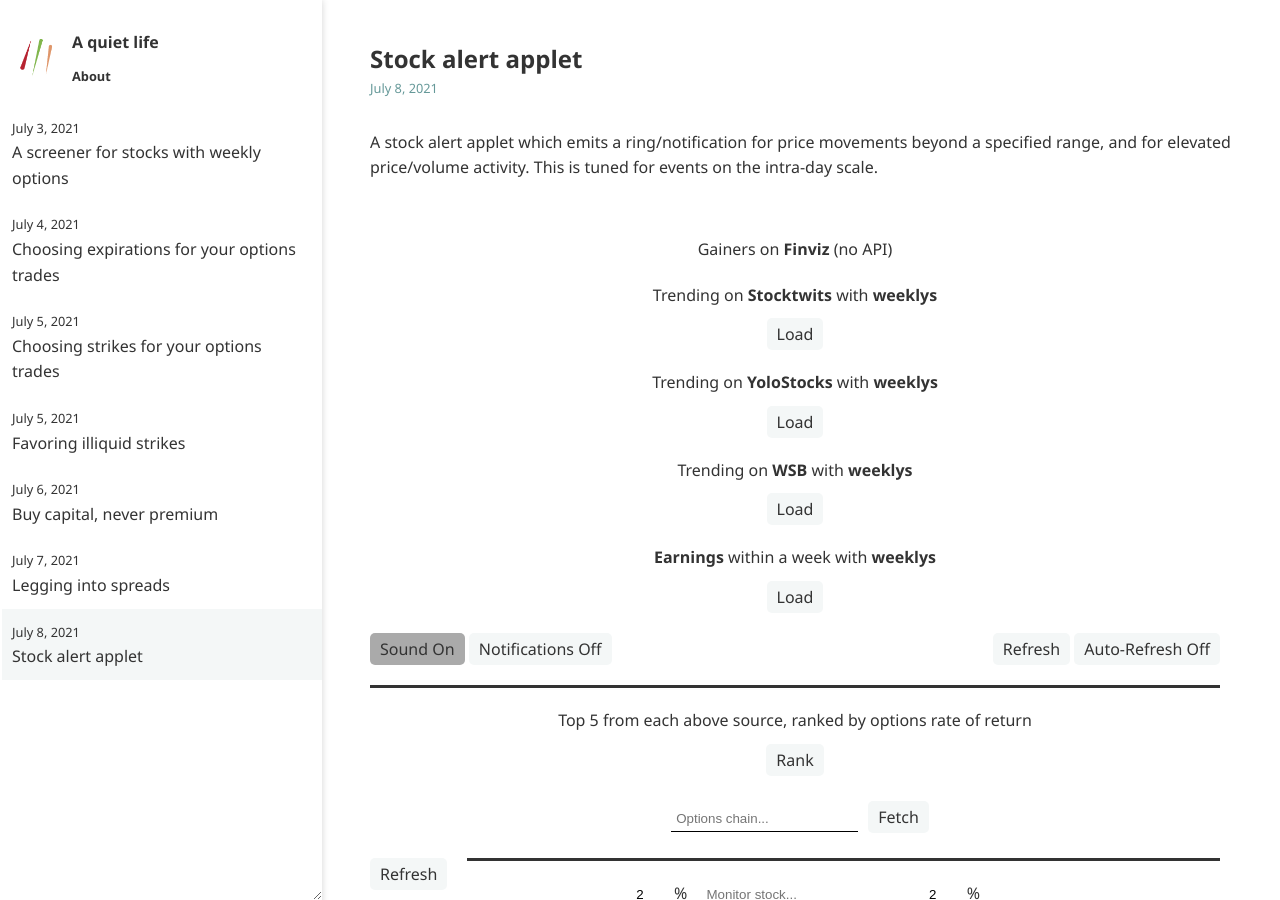
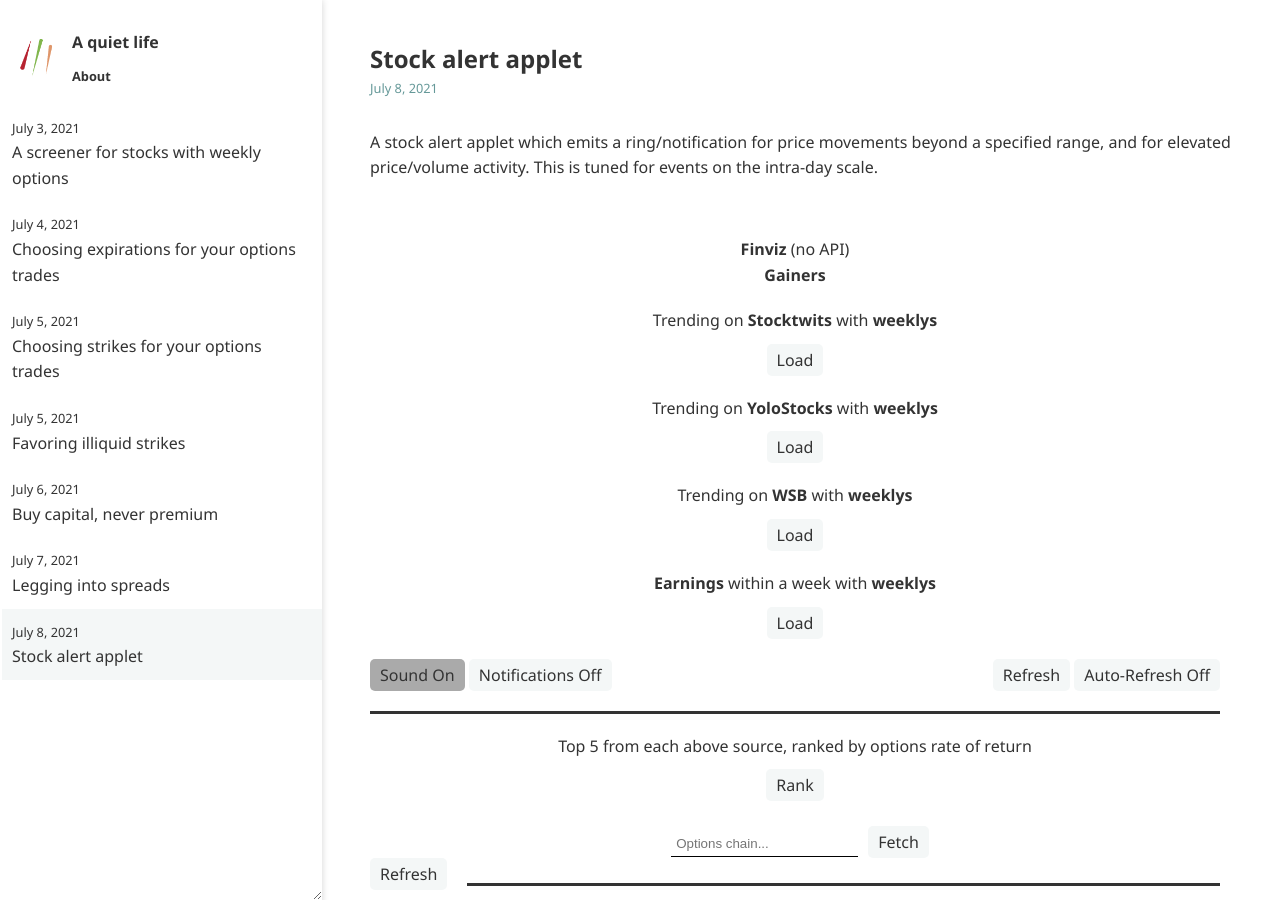
Before and after one commit to ansyblenetwork/aquietlife, a Jekyll site: the page built from _posts/2021-07-08-alerts.md, in a window 1280 px wide and 900 px high. Built offline with Jekyll 4.4.1, drawn with Linux system fonts in a browser that asks for light colours.

Commit message:
Update 2021-07-08-alerts.md

```diff
--- a/_posts/2021-07-08-alerts.md
+++ b/_posts/2021-07-08-alerts.md
@@ -13,7 +13,11 @@
 	<span id="msg2" style="padding-left:10px; margin-right:10px;"></span>
 	</div>
 
-<div style="margin-bottom:20px; text-align:center">Gainers on <a target='_blank' href='https://finviz.com/screener.ashx?v=150&f=sh_opt_option&o=-change'><strong style='color:#333'>Finviz</strong></a> (no API)</div>
+<div style="margin-bottom:20px; text-align:center">
+	<strong style='color:#333'>Finviz</strong> (no API)
+	<br>
+	<a target='_blank' href='https://finviz.com/screener.ashx?v=150&f=sh_opt_option&o=-change'><strong style='color:#333'>Gainers</strong></a>
+</div>
 
 <div style="margin-bottom:10px; text-align:center" id="stocktwits">Trending on <a target='_blank' href='https://stocktwits.com/'><strong style='color:#333'>Stocktwits</strong></a> with <strong>weeklys</strong></div>
 <button id="stButton" style="margin:0px auto 20px auto; display:block;" onclick="if (this.textContent == 'Load') updateStocktwits(); else addAll(stWeeklyList);">Load</button>
```
